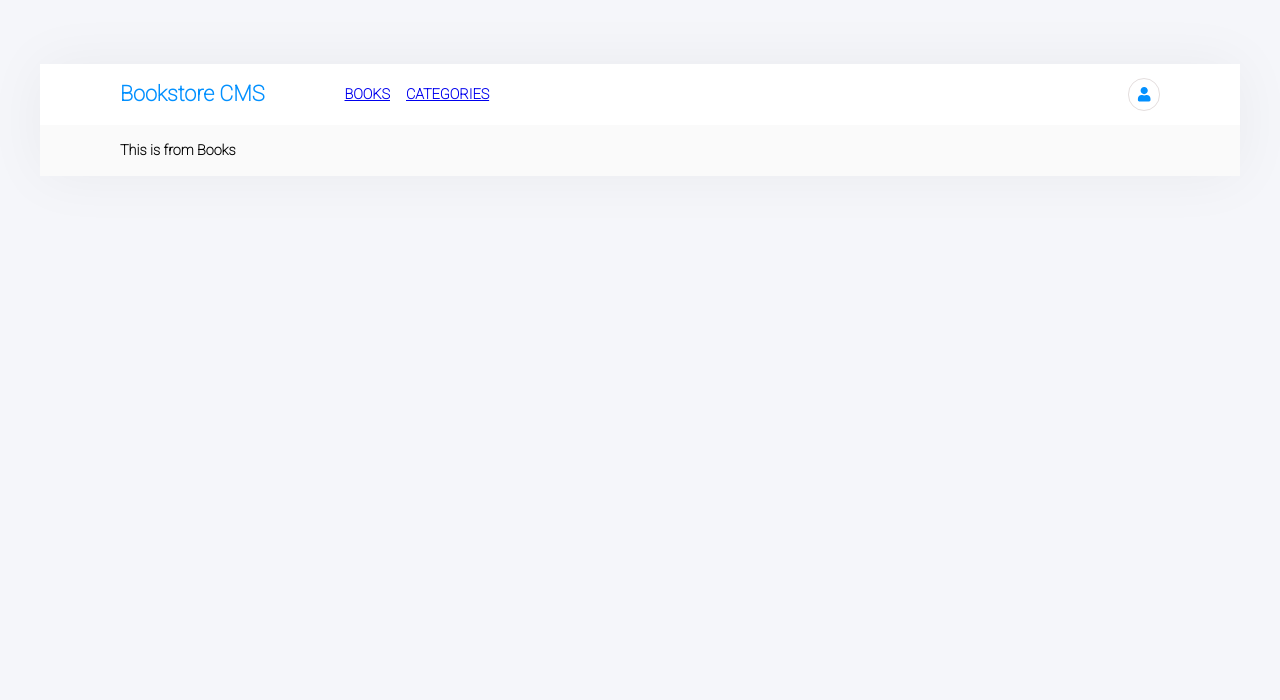
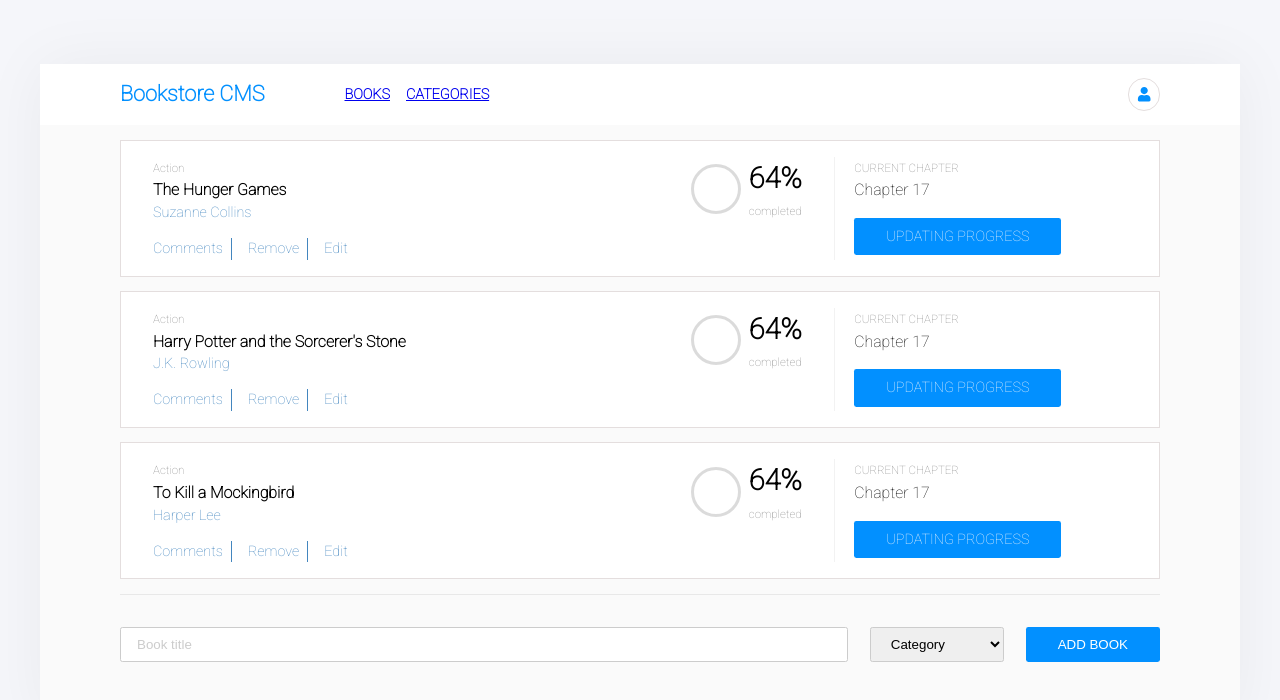
Before and after one commit to barakadanny/Book-store-React-js, a React (Create React App) app: page / in a window 1280 px wide. Shown: the top 700 px of the page. Built offline with nearby package versions, Linux system fonts and the light colour scheme.

Commit message:
All components Added and Solved

```diff
--- /dev/null
+++ b/src/components/AddBook.css
@@ -0,0 +1,34 @@
+.add-book {
+    padding: 2rem 0;
+    border-top: 1px solid #e8e8e8;
+}
+
+.add-book-content {
+    display: flex;
+    flex-direction: column;
+    justify-content: space-between;
+}
+
+input, select {
+    padding: 0.5rem 1rem;
+    border: 1px solid #ccc;
+    border-radius: 0.15rem;
+    margin-bottom: 1rem;
+    outline: none;
+}
+
+/* input placeholder css */
+input::placeholder {
+    color: #ccc;
+}
+
+/* Desktop view */
+@media screen and (min-width: 768px) {
+    .add-book-content {
+        flex-direction: row;
+    }
+
+    .title-inp {
+        width: 70%;
+    }
+}
--- /dev/null
+++ b/src/components/AddBook.js
@@ -0,0 +1,22 @@
+import React from "react";
+import "./AddBook.css";
+
+function AddBook() {
+  return (
+    <div className="add-book">
+      <form className="add-book-content">
+        <input className="title-inp" type="text" placeholder="Book title" />
+        <select name="Category" id="lang">
+          <option value="Category" disabled selected>
+            Category
+          </option>
+          <option value="History">History</option>
+          <option value="Programming">Programming</option>
+        </select>
+        <input className="btn" type="submit" value="Add book" />
+      </form>
+    </div>
+  );
+}
+
+export default AddBook;
--- /dev/null
+++ b/src/components/BookItem.css
@@ -0,0 +1,115 @@
+.book-item {
+  background-color: var(--white-color);
+  display: flex;
+  justify-content: space-between;
+  margin-bottom: 1em;
+  border: 1px solid #e4dede;
+  padding: 1rem 1rem 1rem 1rem; /* top right bottom left */
+  transition: all 0.3s ease-in-out;
+}
+
+.book-item:hover {
+  border: 1px solid var(--dark-rgba-color);
+  box-shadow: 0 0 60px 0 rgba(0, 0, 0, 0.05);
+}
+
+.left-content {
+  width: 100%;
+  display: flex;
+  justify-content: space-between;
+}
+
+.book-cover {
+  margin-bottom: 1em;
+}
+
+.small-grey-text {
+  font-weight: 500;
+  font-size: 0.8em;
+  color: var(--warm-grey-color);
+}
+
+.book-cover h3 {
+  font-size: 1.1em;
+}
+
+.author {
+  color: var(--azure-light-color);
+  font-weight: 500;
+}
+
+.cta ul {
+  display: flex;
+  gap: 0.5rem;
+}
+
+.cta ul li {
+  cursor: pointer;
+  font-weight: 500;
+  padding: 0 0.5rem;
+  color: var(--azure-light-color);
+}
+
+.cta ul li:first-child {
+  padding-left: 0;
+}
+
+.cta ul li:not(:last-child) {
+  border-right: 1px solid var(--azure-light-color);
+}
+
+.right-content {
+  display: none;
+}
+
+.progress {
+  display: flex;
+  align-items: center;
+  gap: 0.5rem;
+}
+
+/* circle progress-bar-fill and progress bar css */
+.progress-bar-fill {
+  width: 50px;
+  height: 50px;
+  border-radius: 50%;
+  border: 3px solid var(--warm-grey-rgba-color);
+  position: relative;
+}
+
+/* .progress-bar {
+    position: absolute;
+    width: 50px;
+    height: 50px;
+    top: 0;
+    right: 0;
+    left: 0;
+    bottom: 0;
+    border-radius: 50%;
+    border: 3px solid var(--azure-color);
+    clip: rect(0, 50px, 50px, 25px);
+} */
+
+.current-chapter h3 {
+  font-size: 1.1em;
+  font-weight: 500;
+  margin-bottom: 1em;
+}
+
+/* Desktop View */
+@media screen and (min-width: 768px) {
+  .book-item {
+    padding: 1rem 2rem 1rem 2rem; /* top right bottom left */
+  }
+
+  .left-content {
+    width: 70%;
+    border-right: 1px solid var(--dark-rgba-color);
+    padding-right: 2rem;
+  }
+
+  .right-content {
+    display: inline;
+    width: 28%;
+  }
+}
--- /dev/null
+++ b/src/components/BookItem.js
@@ -0,0 +1,49 @@
+import React from "react";
+import "./BookItem.css";
+
+function BookItem(props) {
+  const { id, title, author } = props;
+  return (
+    <div className="book-item">
+      <div className="left-content">
+        <div className="book-description">
+          <div className="book-cover">
+            <span className="small-grey-text">Action</span>
+            <h3>{title}</h3>
+            <p className="author">{author}</p>
+          </div>
+          <div className="cta">
+            <ul>
+              <li>Comments</li>
+              <li>Remove</li>
+              <li>Edit</li>
+            </ul>
+          </div>
+        </div>
+
+        <div className="book-status">
+          <div className="progress">
+            <div className="progress-bar-fill">
+              <div className="progress-bar" />
+            </div>
+            <div className="progress-bar-percentage">
+              <h1>64%</h1>
+              <span className="small-grey-text">completed</span>
+            </div>
+          </div>
+        </div>
+      </div>
+
+      <div className="right-content">
+        <div className="current-chapter">
+          <span className="small-grey-text">CURRENT CHAPTER</span>
+          <h3>Chapter 17</h3>
+          <p className="btn btn-grey">Updating progress</p>
+          <div />
+        </div>
+      </div>
+    </div>
+  );
+}
+
+export default BookItem;
--- /dev/null
+++ b/src/components/BookList.js
@@ -0,0 +1,18 @@
+import React from "react";
+import BookItem from "./BookItem";
+import AddBook from "./AddBook";
+
+function BookList(props) {
+  return (
+    <>
+      <div className="book-list">
+        {props.booksprop.map((book) => (
+          <BookItem key={book.id} title={book.title} author={book.author} />
+        ))}
+      </div>
+      <AddBook />
+    </>
+  );
+}
+
+export default BookList;
--- a/src/components/Books.js
+++ b/src/components/Books.js
@@ -1,7 +1,31 @@
-import React from 'react';
+import React from "react";
+import BookList from "./BookList";
 
 function Books() {
-  return <div>This is from Books</div>;
+  // object containing books
+  const book = [
+    {
+      id: 1,
+      title: "The Hunger Games",
+      author: "Suzanne Collins",
+    },
+    {
+      id: 2,
+      title: "Harry Potter and the Sorcerer's Stone",
+      author: "J.K. Rowling",
+    },
+    {
+      id: 3,
+      title: "To Kill a Mockingbird",
+      author: "Harper Lee",
+    },
+  ];
+
+  return (
+    <div className="books-container">
+      <BookList booksprop={book} />
+    </div>
+  );
 }
 
 export default Books;
--- a/src/components/Header.css
+++ b/src/components/Header.css
@@ -37,6 +37,7 @@ header span {
   header {
     padding: 1em 5rem;
   }
+
   nav {
     gap: 5rem;
   }
--- a/src/index.css
+++ b/src/index.css
@@ -12,6 +12,7 @@
   --white-color: #fff;
   --pale-grey-color: #f5f6fa;
   --warm-grey-color: #888;
+  --warm-grey-rgba-color: rgba(136, 136, 136, 0.3);
   --azure-color: #0290ff;
   --azure-light-color: #4386bf;
   --dark-bold-color: #121212;
@@ -20,6 +21,23 @@
 
 ul {
   list-style: none;
+}
+
+.btn {
+  display: inline-block;
+  padding: 0.5rem 2rem;
+  border-radius: 0.15rem;
+  font-weight: 500;
+  cursor: pointer;
+  border: transparent;
+  text-decoration: none;
+  color: var(--white-color);
+  background-color: var(--azure-color);
+  text-transform: uppercase;
+}
+
+.btn-grey {
+  color: var(--pale-grey-color);
 }
 
 html {
```
